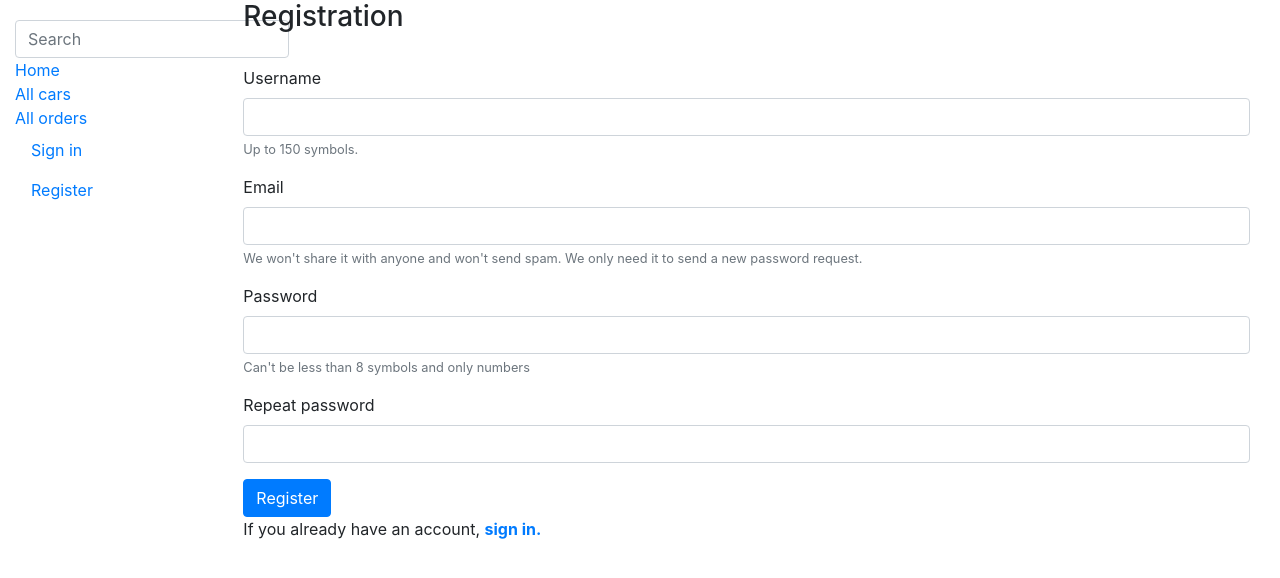
After one commit to DovydasAli/Autoservice_uzduotis, a Django app: page /autoservice/register/ in a window 1280 px wide. The commit adds this page. Shown: the top 578 px of the page. Run offline with Django 3.2, Linux system fonts and the light colour scheme; some libraries are stand-ins or nearby versions.

Commit message:
Everything works added commenting, my cars page, the cost of repairs, new register page

```diff
--- a/mysite/autoservice/templates/base.html
+++ b/mysite/autoservice/templates/base.html
@@ -33,7 +33,9 @@
             <li class="nav-item"><a class="nav-link" href="{% url 'logout'%}?next=/autoservice">Logout</a></li>
           {% else %}
             <li class="nav-item"><a class="nav-link" href="{% url 'login'%}?next={{request.path}}">Sign in</a></li>
-            <li class="nav-item"><a class="nav-link" href="#">Register</a></li>
+            {% if not user.is_authenticated %}
+              <li class="nav-item"><a class="nav-link" href="{% url 'register'%}">Register</a></li>
+            {% endif %}
           {% endif %}
         </ul>
      {% endblock %}
--- a/mysite/autoservice/templates/car.html
+++ b/mysite/autoservice/templates/car.html
@@ -9,5 +9,6 @@
     <p><strong>Cars' year of manufacture:</strong> {{car.year}}</p>
     <p><strong>Cars' licence plate:</strong> {{car.licence_plate}}</p>
     <p><strong>Cars' VIN code:</strong> {{car.vin_code}}</p>
+    <p><strong>Notes:</strong> {{ car.description | safe }}</p>
     </div>
 {% endblock %}
--- /dev/null
+++ b/mysite/autoservice/templates/register.html
@@ -0,0 +1,41 @@
+{% extends "base.html" %}
+
+{% block content %}
+  {% if messages %}
+    {% for message in messages %}
+      <div class="alert alert-danger" role="alert">
+        {{ message }}
+      </div>
+    {% endfor %}
+  {% endif %}
+
+    <div class="container register">
+        <h3>Registration</h3><br/>
+        <form method="post">
+            {% csrf_token %}
+            <div class="form-group">
+                <label for="username">Username</label>
+                <input name="username" type="text" class="form-control" id="username" aria-describedby="usernameHelp">
+                <small id="usernameHelp" class="form-text text-muted">Up to 150 symbols.</small>
+            </div>
+            <div class="form-group">
+                <label for="exampleInputEmail1">Email</label>
+                <input name="email" type="email" class="form-control" id="exampleInputEmail1" aria-describedby="emailHelp">
+                <small id="emailHelp" class="form-text text-muted">We won't share it with anyone and won't send spam.
+                    We only need it to send a new password request. </small>
+            </div>
+            <div class="form-group">
+                <label for="password">Password</label>
+                <input name="password" type="password" class="form-control" id="password" aria-describedby="pwdHelp">
+                <small id="pwdHelp" class="form-text text-muted">Can't be less than 8 symbols and only numbers</small>
+            </div>
+            <div class="form-group">
+                <label for="password2">Repeat password</label>
+                <input name="password2" type="password" class="form-control" id="password2" aria-describedby="pwd2Help">
+            </div>
+            <button type="submit" class="btn btn-primary register-button">Register</button>
+        </form>
+        <p>If you already have an account, <a href="/login"><strong>sign in.</strong></a></p>
+    </div>
+
+{% endblock %}
--- a/mysite/autoservice/templates/user_cars.html
+++ b/mysite/autoservice/templates/user_cars.html
@@ -14,6 +14,6 @@
     </ul>
 
     {% else %}
-      <p>You don't have any orders.</p>
+      <p>You don't have any orders or the order is already complete, or still in draft.</p>
     {% endif %}
 {% endblock %}
--- a/mysite/autoservice/urls.py
+++ b/mysite/autoservice/urls.py
@@ -9,5 +9,6 @@ urlpatterns = [
     path('orders/', views.OrderListView.as_view(), name='orders'),
     path('orders/<int:pk>', views.OrderDetailView.as_view(), name='order-detail'),
     path('search/', views.search, name='search'),
-    path('myorders/', views.CarsInShopByUserListView.as_view(), name='my-orders')
+    path('myorders/', views.CarsInShopByUserListView.as_view(), name='my-orders'),
+    path('register/', views.register, name='register'),
 ]
--- a/mysite/autoservice/views.py
+++ b/mysite/autoservice/views.py
@@ -6,6 +6,13 @@ from django.views import generic
 from django.core.paginator import Paginator
 from django.db.models import Q
 from django.contrib.auth.mixins import LoginRequiredMixin
+from django.shortcuts import redirect
+from django.contrib.auth.forms import User
+from django.views.decorators.csrf import csrf_protect
+from django.contrib import messages
+from django.shortcuts import render, get_object_or_404, reverse
+from .forms import OrderReviewForm
+from django.views.generic.edit import FormMixin
 
 # Create your views here.
 
@@ -48,9 +55,39 @@ class OrderListView(generic.ListView):
     paginate_by = 2
     template_name = 'order_list.html'
 
-class OrderDetailView(generic.DetailView):
+class OrderDetailView(FormMixin, generic.DetailView):
     model = Order
     template_name = 'order_detail.html'
+    form_class = OrderReviewForm
+
+    class Meta:
+        ordering = ['title']
+
+    # nurodome, kur atsidursime komentaro sėkmės atveju.
+    def get_success_url(self):
+        return reverse('order-detail', kwargs={'pk': self.object.id})
+
+    # įtraukiame formą į kontekstą, inicijuojame pradinę 'book' reikšmę.
+    def get_context_data(self, *args, **kwargs):
+        context = super(OrderDetailView, self).get_context_data(**kwargs)
+        context['form'] = OrderReviewForm(initial={'order': self.object})
+        return context
+
+    # standartinis post metodo perrašymas, naudojant FormMixin, galite kopijuoti tiesiai į savo projektą.
+    def post(self, request, *args, **kwargs):
+        self.object = self.get_object()
+        form = self.get_form()
+        if form.is_valid():
+            return self.form_valid(form)
+        else:
+            return self.form_invalid(form)
+
+    # štai čia nurodome, kad knyga bus būtent ta, po kuria komentuojame, o vartotojas bus tas, kuris yra prisijungęs.
+    def form_valid(self, form):
+        form.instance.order = self.object
+        form.instance.reviewer = self.request.user
+        form.save()
+        return super(OrderDetailView, self).form_valid(form)
 
 
 class CarsInShopByUserListView(LoginRequiredMixin, generic.ListView):
@@ -59,8 +96,7 @@ class CarsInShopByUserListView(LoginRequiredMixin, generic.ListView):
     paginate_by = 10
 
     def get_queryset(self):
-        return Order.objects.filter(owner_car__owner=self.request.user).filter\
-            (status__exact='in progress').order_by('due_date')
+        return Order.objects.filter(owner_car__owner=self.request.user).order_by('due_date')
 
 
 def search(request):
@@ -73,3 +109,30 @@ def search(request):
     query = request.GET.get('query')
     search_results = Order.objects.filter(Q(owner_car__owner__username__icontains=query) | Q(owner_car__car__model__icontains=query) | Q(owner_car__licence_plate__icontains=query) | Q(owner_car__vin_code__icontains=query))
     return render(request, 'search.html', {'orders': search_results, 'query': query})
+
+@csrf_protect
+def register(request):
+    if request.method == "POST":
+        # pasiimame reikšmes iš registracijos formos
+        username = request.POST['username']
+        email = request.POST['email']
+        password = request.POST['password']
+        password2 = request.POST['password2']
+        # tikriname, ar sutampa slaptažodžiai
+        if password == password2:
+            # tikriname, ar neužimtas username
+            if User.objects.filter(username=username).exists():
+                messages.error(request, f'Username {username} already taken!')
+                return redirect('register')
+            else:
+                # tikriname, ar nėra tokio pat email
+                if User.objects.filter(email=email).exists():
+                    messages.error(request, f'User with {email} has already been registered!')
+                    return redirect('register')
+                else:
+                    # jeigu viskas tvarkoje, sukuriame naują vartotoją
+                    User.objects.create_user(username=username, email=email, password=password)
+        else:
+            messages.error(request, 'Passwords must match!')
+            return redirect('register')
+    return render(request, 'register.html')
```
Also changed, not shown: mysite/autoservice/admin.py (+6 -2 lines), mysite/autoservice/forms.py (added, +8 -0 lines), mysite/autoservice/models.py (+23 -1 lines), mysite/autoservice/templates/order_detail.html (+32 -3 lines), mysite/mysite/settings.py (+28 -0 lines), mysite/autoservice/media/cars/prius.jpg (added), mysite/autoservice/migrations/0010_orderreview.py (added), mysite/autoservice/migrations/0011_orderline_cost.py (added), mysite/autoservice/migrations/0012_auto_20210513_1245.py (added), mysite/autoservice/migrations/0013_auto_20210517_0912.py (added), mysite/db.sqlite3.
